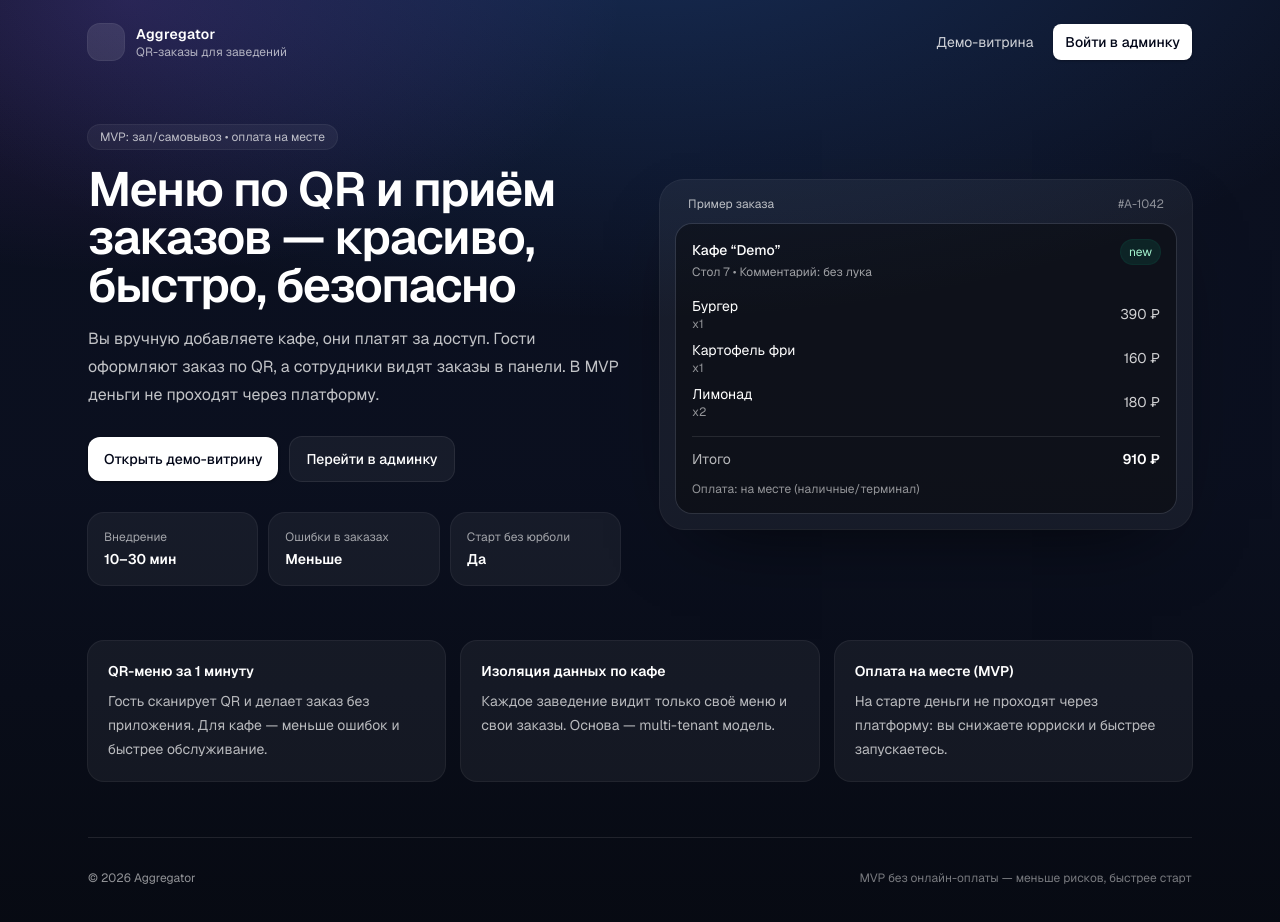
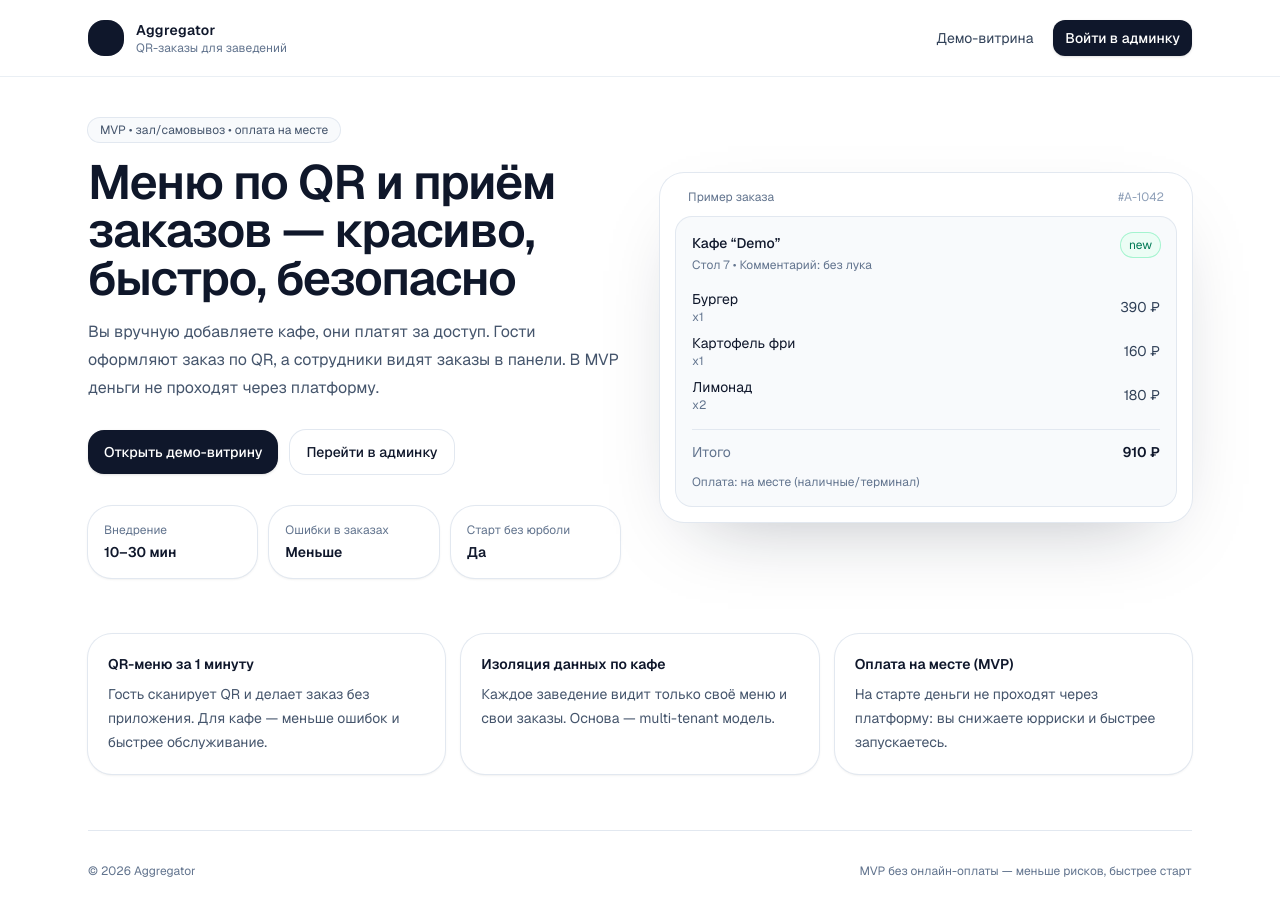
Before and after one commit to Rimade/aggregator-web, a Next.js app in the folder web/: page / in a window 1280 px wide. Shown: the top 922 px of the page. Built offline with nearby package versions, Linux system fonts and the light colour scheme.

Commit message:
feat(ui): switch to always-light Samokat-style design
Refresh layout and pages with consistent light theme, cards, and typography.

```diff
--- a/web/app/admin/demo/page.tsx
+++ b/web/app/admin/demo/page.tsx
@@ -57,24 +57,24 @@ function rub(n: number) {
 
 export default function AdminDemoPage() {
   return (
-    <div className="min-h-dvh bg-[radial-gradient(1000px_550px_at_50%_-120px,rgba(59,130,246,0.20),transparent_70%),radial-gradient(900px_500px_at_85%_0px,rgba(168,85,247,0.14),transparent_55%),linear-gradient(to_bottom,#070a12,rgba(7,10,18,0.96),#050711)]">
-      <header className="sticky top-0 z-20 border-b border-white/10 bg-black/40 backdrop-blur">
+    <div className="min-h-dvh bg-slate-50">
+      <header className="sticky top-0 z-20 border-b border-slate-200/70 bg-white/85 backdrop-blur">
         <div className="mx-auto flex w-full max-w-6xl items-center justify-between gap-4 px-6 py-4">
           <div className="min-w-0">
-            <div className="text-xs text-white/60">Демо-панель</div>
-            <div className="truncate text-sm font-semibold">
+            <div className="text-xs text-slate-500">Демо-панель</div>
+            <div className="truncate text-sm font-semibold text-slate-900">
               Кафе Demo • Заказы
             </div>
           </div>
           <nav className="flex items-center gap-2 text-sm">
             <Link
-              className="rounded-lg px-3 py-2 text-white/80 ring-1 ring-transparent transition hover:bg-white/5 hover:text-white hover:ring-white/10"
+              className="rounded-xl px-3 py-2 text-slate-700 ring-1 ring-transparent transition hover:bg-slate-50 hover:text-slate-900 hover:ring-slate-200"
               href="/admin"
             >
               Назад
             </Link>
             <Link
-              className="rounded-lg px-3 py-2 text-white/80 ring-1 ring-transparent transition hover:bg-white/5 hover:text-white hover:ring-white/10"
+              className="rounded-xl px-3 py-2 text-slate-700 ring-1 ring-transparent transition hover:bg-slate-50 hover:text-slate-900 hover:ring-slate-200"
               href="/c/demo?t=7"
             >
               Открыть QR (стол 7)
@@ -106,17 +106,17 @@ function Column({
   const list = demoOrders.filter((o) => o.status === status);
   const badge =
     status === "new"
-      ? "bg-emerald-400/10 text-emerald-200 ring-emerald-400/15"
+      ? "bg-emerald-50 text-emerald-700 ring-emerald-200"
       : status === "in_progress"
-        ? "bg-amber-400/10 text-amber-200 ring-amber-400/15"
-        : "bg-sky-400/10 text-sky-200 ring-sky-400/15";
+        ? "bg-amber-50 text-amber-700 ring-amber-200"
+        : "bg-sky-50 text-sky-700 ring-sky-200";
 
   return (
-    <section className="rounded-3xl bg-white/5 p-4 ring-1 ring-white/10">
+    <section className="rounded-3xl bg-white p-4 ring-1 ring-slate-200 shadow-sm">
       <div className="flex items-start justify-between gap-3 px-2 pb-3">
         <div>
-          <div className="text-sm font-semibold">{title}</div>
-          <div className="mt-1 text-xs text-white/55">{hint}</div>
+          <div className="text-sm font-semibold text-slate-900">{title}</div>
+          <div className="mt-1 text-xs text-slate-500">{hint}</div>
         </div>
         <div className={`rounded-full px-2 py-1 text-xs ring-1 ${badge}`}>
           {list.length}
@@ -127,35 +127,39 @@ function Column({
         {list.map((o) => (
           <article
             key={o.id}
-            className="rounded-2xl bg-black/25 p-4 ring-1 ring-white/10"
+            className="rounded-3xl bg-slate-50 p-4 ring-1 ring-slate-200"
           >
             <div className="flex items-start justify-between gap-3">
               <div className="min-w-0">
-                <div className="truncate text-sm font-semibold">#{o.number}</div>
-                <div className="mt-1 text-xs text-white/60">
+                <div className="truncate text-sm font-semibold text-slate-900">
+                  #{o.number}
+                </div>
+                <div className="mt-1 text-xs text-slate-500">
                   {o.table ? `Стол ${o.table}` : "Самовывоз"} • {o.createdAt}
                 </div>
               </div>
-              <div className="shrink-0 text-sm font-semibold">{rub(o.totalRub)}</div>
+              <div className="shrink-0 text-sm font-semibold text-slate-900">
+                {rub(o.totalRub)}
+              </div>
             </div>
-            <div className="mt-3 space-y-1 text-xs text-white/70">
+            <div className="mt-3 space-y-1 text-xs text-slate-600">
               {o.items.map((i, idx) => (
                 <div key={idx} className="flex items-center justify-between gap-3">
                   <div className="truncate">{i.name}</div>
-                  <div className="shrink-0 text-white/55">x{i.qty}</div>
+                  <div className="shrink-0 text-slate-500">x{i.qty}</div>
                 </div>
               ))}
             </div>
             <div className="mt-4 grid grid-cols-2 gap-2">
               <button
                 type="button"
-                className="h-10 rounded-2xl bg-white/5 text-xs font-semibold text-white/80 ring-1 ring-white/10 transition hover:bg-white/8"
+                className="h-10 rounded-2xl bg-white text-xs font-semibold text-slate-700 ring-1 ring-slate-200 transition hover:bg-slate-50"
               >
                 Подробнее
               </button>
               <button
                 type="button"
-                className="h-10 rounded-2xl bg-white text-xs font-semibold text-slate-950 shadow-sm shadow-black/30 transition hover:bg-white/95"
+                className="h-10 rounded-2xl bg-slate-900 text-xs font-semibold text-white shadow-sm transition hover:bg-slate-800"
               >
                 След. статус
               </button>
--- a/web/app/admin/setup/page.tsx
+++ b/web/app/admin/setup/page.tsx
@@ -21,18 +21,18 @@ const steps = [
 
 export default function AdminSetupPage() {
   return (
-    <div className="min-h-dvh bg-[radial-gradient(1000px_550px_at_50%_-120px,rgba(59,130,246,0.20),transparent_70%),radial-gradient(900px_500px_at_85%_0px,rgba(168,85,247,0.14),transparent_55%),linear-gradient(to_bottom,#070a12,rgba(7,10,18,0.96),#050711)]">
-      <header className="sticky top-0 z-20 border-b border-white/10 bg-black/40 backdrop-blur">
+    <div className="min-h-dvh bg-slate-50">
+      <header className="sticky top-0 z-20 border-b border-slate-200/70 bg-white/85 backdrop-blur">
         <div className="mx-auto flex w-full max-w-4xl items-center justify-between gap-4 px-6 py-4">
           <div className="min-w-0">
-            <div className="text-xs text-white/60">Setup</div>
-            <div className="truncate text-sm font-semibold">
+            <div className="text-xs text-slate-500">Setup</div>
+            <div className="truncate text-sm font-semibold text-slate-900">
               Подключение Supabase (план)
             </div>
           </div>
           <nav className="flex items-center gap-2 text-sm">
             <Link
-              className="rounded-lg px-3 py-2 text-white/80 ring-1 ring-transparent transition hover:bg-white/5 hover:text-white hover:ring-white/10"
+              className="rounded-xl px-3 py-2 text-slate-700 ring-1 ring-transparent transition hover:bg-slate-50 hover:text-slate-900 hover:ring-slate-200"
               href="/admin"
             >
               Назад
@@ -42,12 +42,12 @@ export default function AdminSetupPage() {
       </header>
 
       <main className="mx-auto w-full max-w-4xl px-6 pb-16 pt-8">
-        <div className="rounded-3xl bg-white/5 p-6 ring-1 ring-white/10">
-          <div className="text-xs text-white/60">Дальше по плану</div>
+        <div className="rounded-3xl bg-white p-6 ring-1 ring-slate-200 shadow-sm">
+          <div className="text-xs text-slate-500">Дальше по плану</div>
           <h1 className="mt-2 text-balance text-2xl font-semibold tracking-tight">
             Изоляция кафе через RLS — сначала база, потом UI
           </h1>
-          <p className="mt-3 text-sm leading-6 text-white/70">
+          <p className="mt-3 text-sm leading-6 text-slate-600">
             Мы уже сделали UX на мок-данных. Следующий большой шаг — реальная БД и
             доступы так, чтобы сотрудник не мог увидеть другое кафе.
           </p>
@@ -56,10 +56,12 @@ export default function AdminSetupPage() {
             {steps.map((s) => (
               <div
                 key={s.title}
-                className="rounded-2xl bg-black/25 p-4 ring-1 ring-white/10"
+                className="rounded-3xl bg-slate-50 p-4 ring-1 ring-slate-200"
               >
-                <div className="text-sm font-semibold">{s.title}</div>
-                <div className="mt-1 text-sm text-white/65">{s.body}</div>
+                <div className="text-sm font-semibold text-slate-900">
+                  {s.title}
+                </div>
+                <div className="mt-1 text-sm text-slate-600">{s.body}</div>
               </div>
             ))}
           </div>
@@ -67,13 +69,13 @@ export default function AdminSetupPage() {
           <div className="mt-6 flex flex-col gap-3 sm:flex-row">
             <Link
               href="/c/demo"
-              className="inline-flex h-11 items-center justify-center rounded-2xl bg-white px-4 text-sm font-semibold text-slate-950 shadow-sm shadow-black/30 transition hover:bg-white/95"
+              className="inline-flex h-11 items-center justify-center rounded-2xl bg-slate-900 px-4 text-sm font-semibold text-white shadow-sm transition hover:bg-slate-800"
             >
               Открыть витрину
             </Link>
             <Link
               href="/admin/demo"
-              className="inline-flex h-11 items-center justify-center rounded-2xl bg-white/5 px-4 text-sm font-semibold text-white ring-1 ring-white/12 transition hover:bg-white/8"
+              className="inline-flex h-11 items-center justify-center rounded-2xl bg-white px-4 text-sm font-semibold text-slate-900 ring-1 ring-slate-200 transition hover:bg-slate-50"
             >
               Открыть демо-панель
             </Link>
--- a/web/app/globals.css
+++ b/web/app/globals.css
@@ -1,8 +1,8 @@
 @import "tailwindcss";
 
 :root {
-  --background: #070a12;
-  --foreground: #ffffff;
+  --background: #ffffff;
+  --foreground: #0f172a;
 }
 
 @theme inline {
@@ -16,3 +16,8 @@ body {
   background: var(--background);
   color: var(--foreground);
 }
+
+/* Always light theme */
+:root {
+  color-scheme: light;
+}
--- a/web/app/layout.tsx
+++ b/web/app/layout.tsx
@@ -27,8 +27,8 @@ export default function RootLayout({
       lang="ru"
       className={`${geistSans.variable} ${geistMono.variable} h-full antialiased`}
     >
-      <body className="min-h-full flex flex-col bg-black text-white">
-        {children}
+      <body className="min-h-full flex flex-col bg-white text-slate-900">
+        <div className="flex min-h-full flex-col">{children}</div>
       </body>
     </html>
   );
--- a/web/app/page.tsx
+++ b/web/app/page.tsx
@@ -2,43 +2,45 @@ import Link from "next/link";
 
 export default function Home() {
   return (
-    <div className="min-h-dvh bg-[radial-gradient(1200px_600px_at_50%_-100px,rgba(59,130,246,0.25),transparent_70%),radial-gradient(900px_500px_at_10%_0px,rgba(168,85,247,0.18),transparent_55%),linear-gradient(to_bottom,#0b1020,rgba(11,16,32,0.92),#070a12)] text-white">
-      <header className="mx-auto flex w-full max-w-6xl items-center justify-between px-6 py-6">
+    <div className="min-h-dvh bg-white">
+      <header className="border-b border-slate-200/70 bg-white/80 backdrop-blur">
+        <div className="mx-auto flex w-full max-w-6xl items-center justify-between px-6 py-5">
         <div className="flex items-center gap-3">
-          <div className="h-9 w-9 rounded-xl bg-white/10 ring-1 ring-white/15" />
+          <div className="h-9 w-9 rounded-2xl bg-slate-900" />
           <div className="leading-tight">
-            <div className="text-sm font-semibold tracking-wide text-white">
+            <div className="text-sm font-semibold tracking-wide text-slate-900">
               Aggregator
             </div>
-            <div className="text-xs text-white/65">QR-заказы для заведений</div>
+            <div className="text-xs text-slate-500">QR-заказы для заведений</div>
           </div>
         </div>
         <nav className="flex items-center gap-2 text-sm">
           <Link
-            className="rounded-lg px-3 py-2 text-white/80 ring-1 ring-transparent transition hover:bg-white/5 hover:text-white hover:ring-white/10"
+            className="rounded-xl px-3 py-2 text-slate-700 ring-1 ring-transparent transition hover:bg-slate-50 hover:text-slate-900 hover:ring-slate-200"
             href="/c/demo"
           >
             Демо-витрина
           </Link>
           <Link
-            className="rounded-lg bg-white px-3 py-2 font-medium text-slate-950 shadow-sm shadow-black/20 transition hover:bg-white/95"
+            className="rounded-xl bg-slate-900 px-3 py-2 font-medium text-white shadow-sm transition hover:bg-slate-800"
             href="/admin"
           >
             Войти в админку
           </Link>
         </nav>
+        </div>
       </header>
 
       <main className="mx-auto w-full max-w-6xl px-6 pb-16 pt-10">
         <section className="grid items-center gap-10 lg:grid-cols-2">
           <div>
-            <div className="inline-flex items-center gap-2 rounded-full bg-white/5 px-3 py-1 text-xs text-white/70 ring-1 ring-white/10">
-              MVP: зал/самовывоз • оплата на месте
+            <div className="inline-flex items-center gap-2 rounded-full bg-slate-50 px-3 py-1 text-xs text-slate-600 ring-1 ring-slate-200">
+              MVP • зал/самовывоз • оплата на месте
             </div>
             <h1 className="mt-4 text-balance text-4xl font-semibold tracking-tight sm:text-5xl">
               Меню по QR и приём заказов — красиво, быстро, безопасно
             </h1>
-            <p className="mt-4 max-w-xl text-pretty text-base leading-7 text-white/75">
+            <p className="mt-4 max-w-xl text-pretty text-base leading-7 text-slate-600">
               Вы вручную добавляете кафе, они платят за доступ. Гости оформляют
               заказ по QR, а сотрудники видят заказы в панели. В MVP деньги не
               проходят через платформу.
@@ -47,13 +49,13 @@ export default function Home() {
             <div className="mt-7 flex flex-col gap-3 sm:flex-row">
               <Link
                 href="/c/demo"
-                className="inline-flex h-11 items-center justify-center rounded-xl bg-white px-4 text-sm font-medium text-slate-950 shadow-sm shadow-black/30 transition hover:bg-white/95"
+                className="inline-flex h-11 items-center justify-center rounded-2xl bg-slate-900 px-4 text-sm font-medium text-white shadow-sm transition hover:bg-slate-800"
               >
                 Открыть демо-витрину
               </Link>
               <Link
                 href="/admin"
-                className="inline-flex h-11 items-center justify-center rounded-xl bg-white/5 px-4 text-sm font-medium text-white ring-1 ring-white/12 transition hover:bg-white/8"
+                className="inline-flex h-11 items-center justify-center rounded-2xl bg-white px-4 text-sm font-medium text-slate-900 ring-1 ring-slate-200 transition hover:bg-slate-50"
               >
                 Перейти в админку
               </Link>
@@ -67,34 +69,36 @@ export default function Home() {
           </div>
 
           <div className="relative">
-            <div className="absolute -inset-6 -z-10 rounded-3xl bg-linear-to-b from-white/12 to-transparent blur-2xl" />
-            <div className="rounded-3xl bg-white/5 p-4 ring-1 ring-white/10 shadow-[0_30px_80px_-40px_rgba(0,0,0,0.8)]">
+            <div className="absolute -inset-6 -z-10 rounded-3xl bg-linear-to-b from-slate-100 to-transparent blur-2xl" />
+            <div className="rounded-3xl bg-white p-4 ring-1 ring-slate-200 shadow-[0_30px_80px_-40px_rgba(15,23,42,0.35)]">
               <div className="flex items-center justify-between px-3 pb-3">
-                <div className="text-xs text-white/70">Пример заказа</div>
-                <div className="text-xs text-white/50">#A-1042</div>
+                <div className="text-xs text-slate-500">Пример заказа</div>
+                <div className="text-xs text-slate-400">#A-1042</div>
               </div>
-              <div className="rounded-2xl bg-black/40 p-4 ring-1 ring-white/10">
+              <div className="rounded-2xl bg-slate-50 p-4 ring-1 ring-slate-200">
                 <div className="flex items-start justify-between gap-3">
                   <div>
-                    <div className="text-sm font-medium">Кафе “Demo”</div>
-                    <div className="mt-1 text-xs text-white/60">
+                    <div className="text-sm font-medium text-slate-900">
+                      Кафе “Demo”
+                    </div>
+                    <div className="mt-1 text-xs text-slate-500">
                       Стол 7 • Комментарий: без лука
                     </div>
                   </div>
-                  <div className="rounded-full bg-emerald-400/10 px-2 py-1 text-xs text-emerald-200 ring-1 ring-emerald-400/15">
+                  <div className="rounded-full bg-emerald-50 px-2 py-1 text-xs text-emerald-700 ring-1 ring-emerald-200">
                     new
                   </div>
                 </div>
-                <div className="mt-4 space-y-2 text-sm">
+                <div className="mt-4 space-y-2 text-sm text-slate-700">
                   <LineItem name="Бургер" qty={1} price="390" />
                   <LineItem name="Картофель фри" qty={1} price="160" />
                   <LineItem name="Лимонад" qty={2} price="180" />
                 </div>
-                <div className="mt-4 flex items-center justify-between border-t border-white/10 pt-3 text-sm">
-                  <div className="text-white/70">Итого</div>
-                  <div className="font-semibold">910 ₽</div>
+                <div className="mt-4 flex items-center justify-between border-t border-slate-200 pt-3 text-sm">
+                  <div className="text-slate-500">Итого</div>
+                  <div className="font-semibold text-slate-900">910 ₽</div>
                 </div>
-                <div className="mt-3 text-xs text-white/55">
+                <div className="mt-3 text-xs text-slate-500">
                   Оплата: на месте (наличные/терминал)
                 </div>
               </div>
@@ -106,21 +110,21 @@ export default function Home() {
           {features.map((f) => (
             <div
               key={f.title}
-              className="rounded-2xl bg-white/5 p-5 ring-1 ring-white/10"
+              className="rounded-3xl bg-white p-5 ring-1 ring-slate-200 shadow-sm"
             >
-              <div className="text-sm font-semibold">{f.title}</div>
-              <div className="mt-2 text-sm leading-6 text-white/70">
+              <div className="text-sm font-semibold text-slate-900">
+                {f.title}
+              </div>
+              <div className="mt-2 text-sm leading-6 text-slate-600">
                 {f.description}
               </div>
             </div>
           ))}
         </section>
 
-        <footer className="mt-14 flex flex-col items-start justify-between gap-3 border-t border-white/10 pt-8 text-xs text-white/55 sm:flex-row sm:items-center">
+        <footer className="mt-14 flex flex-col items-start justify-between gap-3 border-t border-slate-200 pt-8 text-xs text-slate-500 sm:flex-row sm:items-center">
           <div>© {new Date().getFullYear()} Aggregator</div>
-          <div className="text-white/45">
-            MVP без онлайн-оплаты — меньше рисков, быстрее старт
-          </div>
+          <div>MVP без онлайн-оплаты — меньше рисков, быстрее старт</div>
         </footer>
       </main>
     </div>
@@ -147,9 +151,9 @@ const features = [
 
 function Stat({ label, value }: { label: string; value: string }) {
   return (
-    <div className="rounded-2xl bg-white/5 p-4 ring-1 ring-white/10">
-      <div className="text-xs text-white/60">{label}</div>
-      <div className="mt-1 text-sm font-semibold">{value}</div>
+    <div className="rounded-3xl bg-white p-4 ring-1 ring-slate-200 shadow-sm">
+      <div className="text-xs text-slate-500">{label}</div>
+      <div className="mt-1 text-sm font-semibold text-slate-900">{value}</div>
     </div>
   );
 }
@@ -166,10 +170,10 @@ function LineItem({
   return (
     <div className="flex items-center justify-between gap-3">
       <div className="min-w-0">
-        <div className="truncate">{name}</div>
-        <div className="text-xs text-white/55">x{qty}</div>
+        <div className="truncate text-slate-900">{name}</div>
+        <div className="text-xs text-slate-500">x{qty}</div>
       </div>
-      <div className="shrink-0 text-white/80">{price} ₽</div>
+      <div className="shrink-0 text-slate-700">{price} ₽</div>
     </div>
   );
 }
```
Also changed, not shown: web/app/admin/page.tsx (+29 -27 lines), web/app/c/[slug]/ui.tsx (+56 -54 lines).
